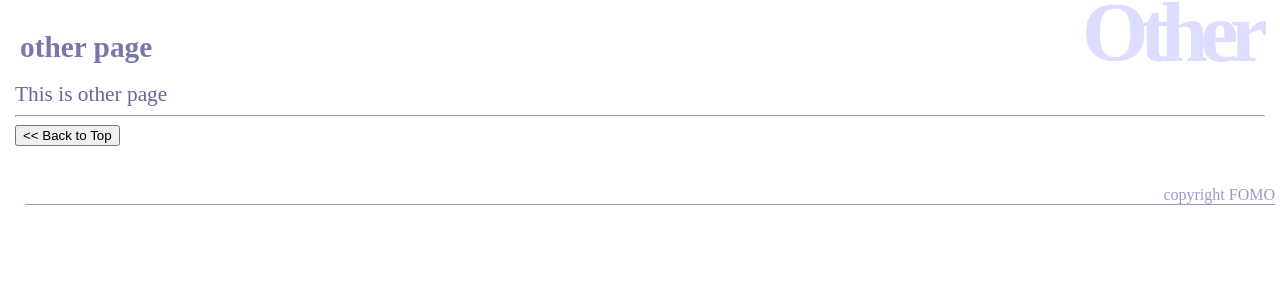
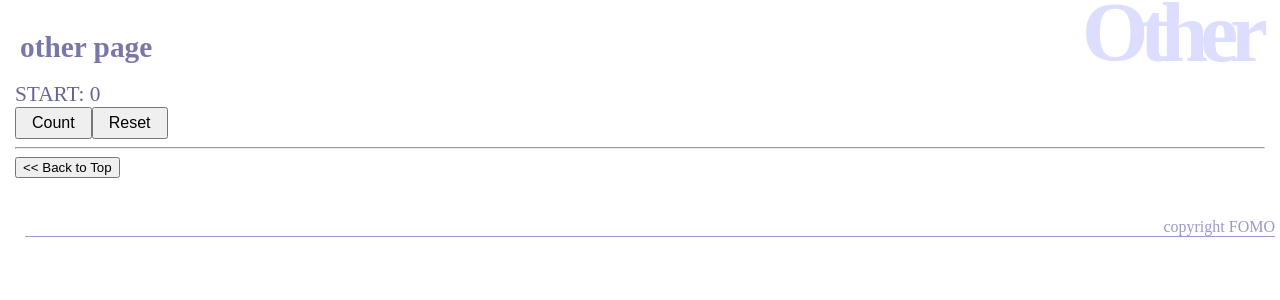
Before and after one commit to koharakouki/react_practice, a Next.js app in the folder re-next/: page /other in a window 1280 px wide. Shown: the top 300 px of the page. Built offline with nearby package versions, Linux system fonts and the light colour scheme.

Commit message:
[Fin]chapter5-3

```diff
--- a/re-next/pages/index.js
+++ b/re-next/pages/index.js
@@ -1,12 +1,11 @@
 import Link from 'next/link';
 import Layout from '../components/Layout';
-import Image from '../static/Image';
+import Counter from '../components/Counter';
 
 
 export default () =>(
 	<Layout header="Next" title="Top page">
-	  <p>Welcome to next.js</p>
-	  <Image fname="image.jpg" size="250" />
+	  <Counter />
 	  <hr />
 	  <Link href="./other">
 	    <button>go to Other &gt;&gt;</button>
--- a/re-next/pages/other.js
+++ b/re-next/pages/other.js
@@ -1,10 +1,12 @@
 import Link from 'next/link';
 import Layout from '../components/Layout';
+import Counter from '../components/Counter';
+
 
 
 export default () =>(
   <Layout header="Other" title="other page">
-    <p>This is other page</p>
+    <Counter />
     <hr />
     <div>
       <Link href="/">
```
